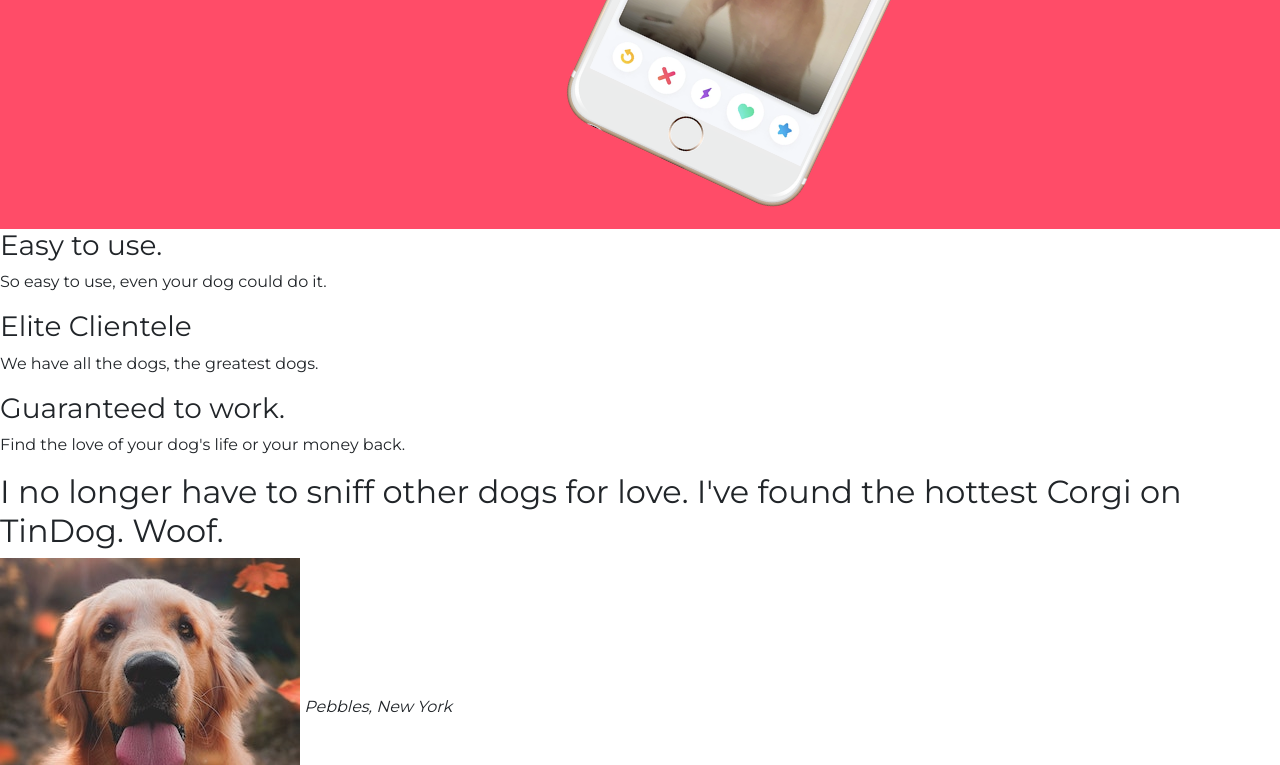
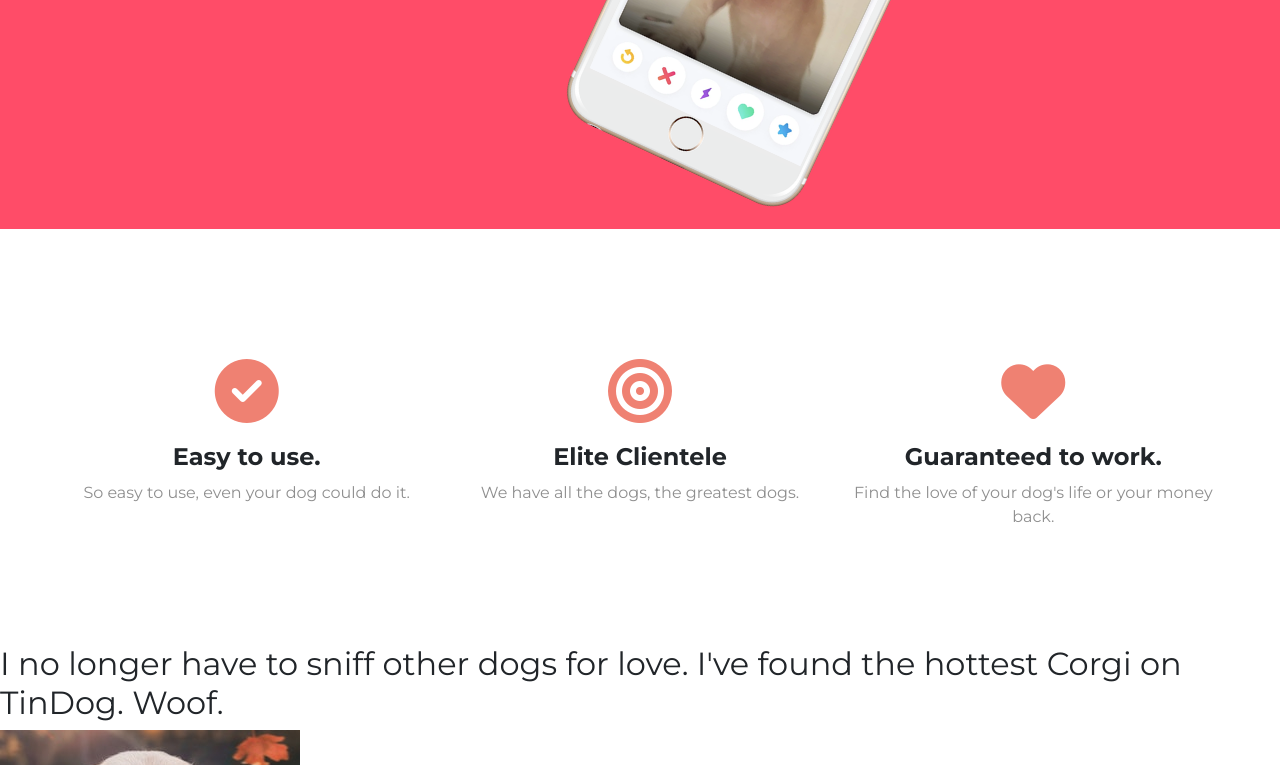
Before and after one commit to sakshamt01/tindog, a plain HTML site: page index.html in a window 1280 px wide. Shown: the part 526-1291 px from the top of the page. Drawn offline with nearby package versions, Linux system fonts and the light colour scheme.

Commit message:
Add files via upload

```diff
--- a/css/styles.css
+++ b/css/styles.css
@@ -43,6 +43,11 @@
     font-size: 1.2rem;
     font-family: 'Montserrat', sans-serif;
     font-weight: 300;
+    transition: 0.3s;
+}
+
+.nav-link:hover {
+    color:white;
 }
 
 
@@ -68,3 +73,36 @@
     width: 60%;
     transform: rotate(25deg);
 }
+
+
+
+/* Features Section */
+
+#features {
+    padding: 20px;
+    margin: 100px 30px 80px 30px;
+    text-align: center;
+}
+
+
+#features h3 {
+    font-family: 'Montserrat',sans-serif;
+    font-weight: 700;
+    font-size: 1.5rem;
+    padding: 10px 10px 2px 10px ;
+}
+
+#features p {
+    color: #8f8f8f;
+}
+
+
+.fa-solid {
+    color: #ef8172;
+    padding: 10px;
+    transition: 0.3s;
+}
+
+.fa-solid:hover {
+    color: #ff4c68;
+}
--- a/index.html
+++ b/index.html
@@ -7,7 +7,7 @@
   <!-- Google Fonts -->
   <link rel="preconnect" href="https://fonts.googleapis.com">
   <link rel="preconnect" href="https://fonts.gstatic.com" crossorigin>
-  <link href="https://fonts.googleapis.com/css2?family=Montserrat:wght@400;900&family=Ubuntu&display=swap" rel="stylesheet">
+  <link href="https://fonts.googleapis.com/css2?family=Montserrat:wght@400;700;900&family=Ubuntu&display=swap" rel="stylesheet">
 
   <!-- Font Awesome -->
   <script src="https://kit.fontawesome.com/cd95a07ad1.js" crossorigin="anonymous"></script>
@@ -81,17 +81,25 @@
 
   <!-- Features -->
 
-  <section id="features">
+  <section id="features" class="row">
 
+    <div class="col-lg-4">
+      <i class="fa-solid fa-circle-check fa-4x"></i>
       <h3>Easy to use.</h3>
       <p>So easy to use, even your dog could do it.</p>
+    </div>
 
+    <div class="col-lg-4">
+      <i class="fa-solid fa-bullseye fa-4x"></i>
       <h3>Elite Clientele</h3>
       <p>We have all the dogs, the greatest dogs.</p>
+    </div>
 
+    <div  class="col-lg-4">
+      <i class="fa-solid fa-heart fa-4x"></i>
       <h3>Guaranteed to work.</h3>
       <p>Find the love of your dog's life or your money back.</p>
-
+    </div>
   </section>
 
 
```
Lines whose indentation alone changed are shown as unchanged.
